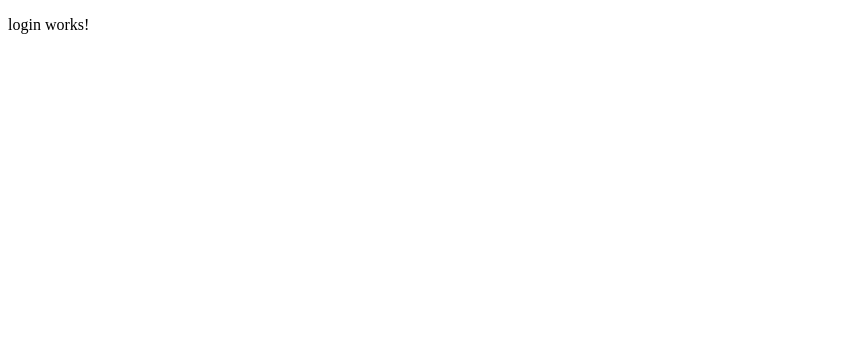
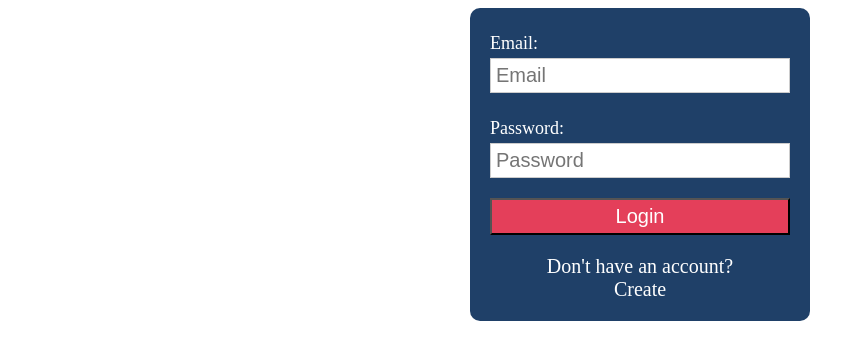
Before and after one commit to krishanudey/iconnect-assignment-forntend, an Angular app: page /login in a window 1280 px wide. Shown: the top 360 px of the page, without its empty margins (0-865 px from the left). Built offline with nearby package versions, Linux system fonts and the light colour scheme.

Commit message:
adds login ui and functionality

```diff
--- a/src/app/components/login/login.component.css
+++ b/src/app/components/login/login.component.css
@@ -0,0 +1,50 @@
+:host {
+  display: flex;
+  align-items: center;
+  justify-content: center;
+  height: 100%;
+  width: 100%;
+  font-size: 1.25em;
+}
+.wrapper {
+  display: flex;
+  flex-direction: column;
+  background-color: #1f4068;
+  color: #ffffff;
+  padding: 1em;
+  border-radius: 0.5em;
+  width: 300px;
+}
+.wrapper > * {
+  margin-top: 1em;
+}
+.wrapper > *:first-child {
+  margin-top: 0;
+}
+.control {
+  display: flex;
+  flex-direction: column;
+}
+input {
+  border: 1px solid #ccc;
+  padding: 0.25em;
+  font-size: 1em;
+}
+label {
+  font-size: 0.9em;
+  padding: 0.25em 0;
+}
+.action {
+  text-align: center;
+}
+.btn-login {
+  font-size: 1em;
+  padding: 0.25em;
+  width: 100%;
+  background-color: #e43f5a;
+  color: #ffffff;
+}
+.link-signup {
+  text-decoration: none;
+  color: #ffffff;
+}
--- a/src/app/components/login/login.component.html
+++ b/src/app/components/login/login.component.html
@@ -1,3 +1,23 @@
-<p>
-  login works!
-</p>
+<div class="wrapper">
+  <div class="control">
+    <label for="email">Email:</label>
+    <input type="email" name="email" placeholder="Email" [(ngModel)]="email" />
+  </div>
+  <div class="control">
+    <label for="email">Password:</label>
+    <input
+      type="password"
+      name="password"
+      placeholder="Password"
+      [(ngModel)]="password"
+    />
+  </div>
+  <div class="action">
+    <button class="btn-login" (click)="login()">Login</button>
+  </div>
+  <div class="action">
+    <a [routerLink]="['/', 'register']" class="link-signup"
+      >Don't have an account?<br />Create</a
+    >
+  </div>
+</div>
--- a/src/app/components/login/login.component.ts
+++ b/src/app/components/login/login.component.ts
@@ -1,15 +1,26 @@
-import { Component, OnInit } from '@angular/core';
+import { Component, OnInit } from "@angular/core";
+import { ApiService } from "src/app/services/api.service";
+import { Router } from "@angular/router";
 
 @Component({
-  selector: 'app-login',
-  templateUrl: './login.component.html',
-  styleUrls: ['./login.component.css']
+  selector: "app-login",
+  templateUrl: "./login.component.html",
+  styleUrls: ["./login.component.css"],
 })
 export class LoginComponent implements OnInit {
+  email: string = "";
+  password: string = "";
+  constructor(private apiService: ApiService, private router: Router) {}
 
-  constructor() { }
-
-  ngOnInit() {
+  ngOnInit() {}
+  login() {
+    this.apiService.login(this.email, this.password).subscribe(
+      (user) => {
+        this.router.navigate(["/"]);
+      },
+      (err) => {
+        alert("Failed to perform login");
+      }
+    );
   }
-
 }
--- a/src/app/services/api.service.ts
+++ b/src/app/services/api.service.ts
@@ -11,6 +11,7 @@ export class ApiService {
   private apiUrl: string;
   constructor(private http: HttpClient, private authService: AuthService) {
     this.apiUrl = `http://${environment.apiUrl}/v1`;
+    console.log("ApiService -> constructor -> this.apiUrl", this.apiUrl);
   }
 
   public login(email: string, password: string) {
```
Also changed, not shown: src/app/app.module.ts (+11 -5 lines).
